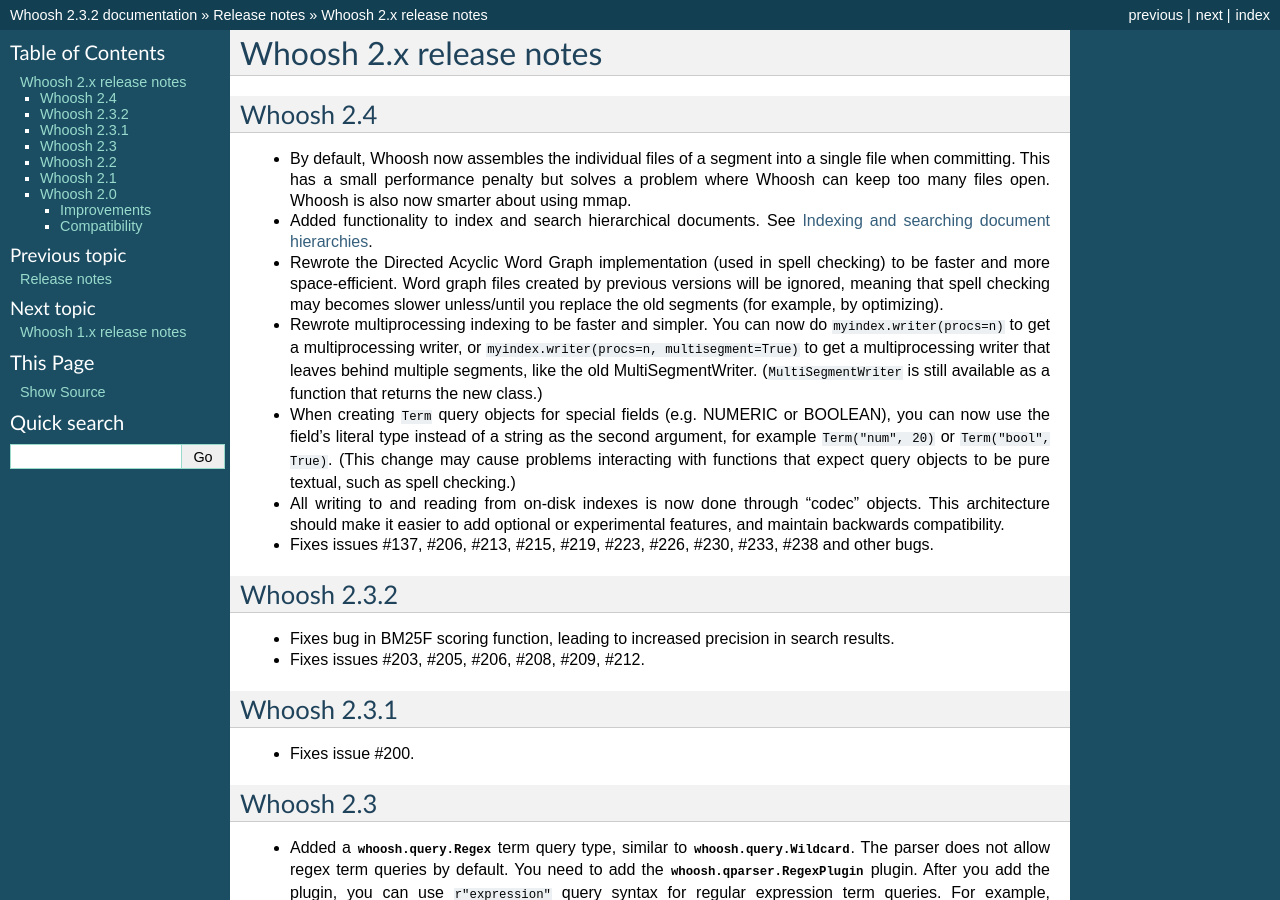
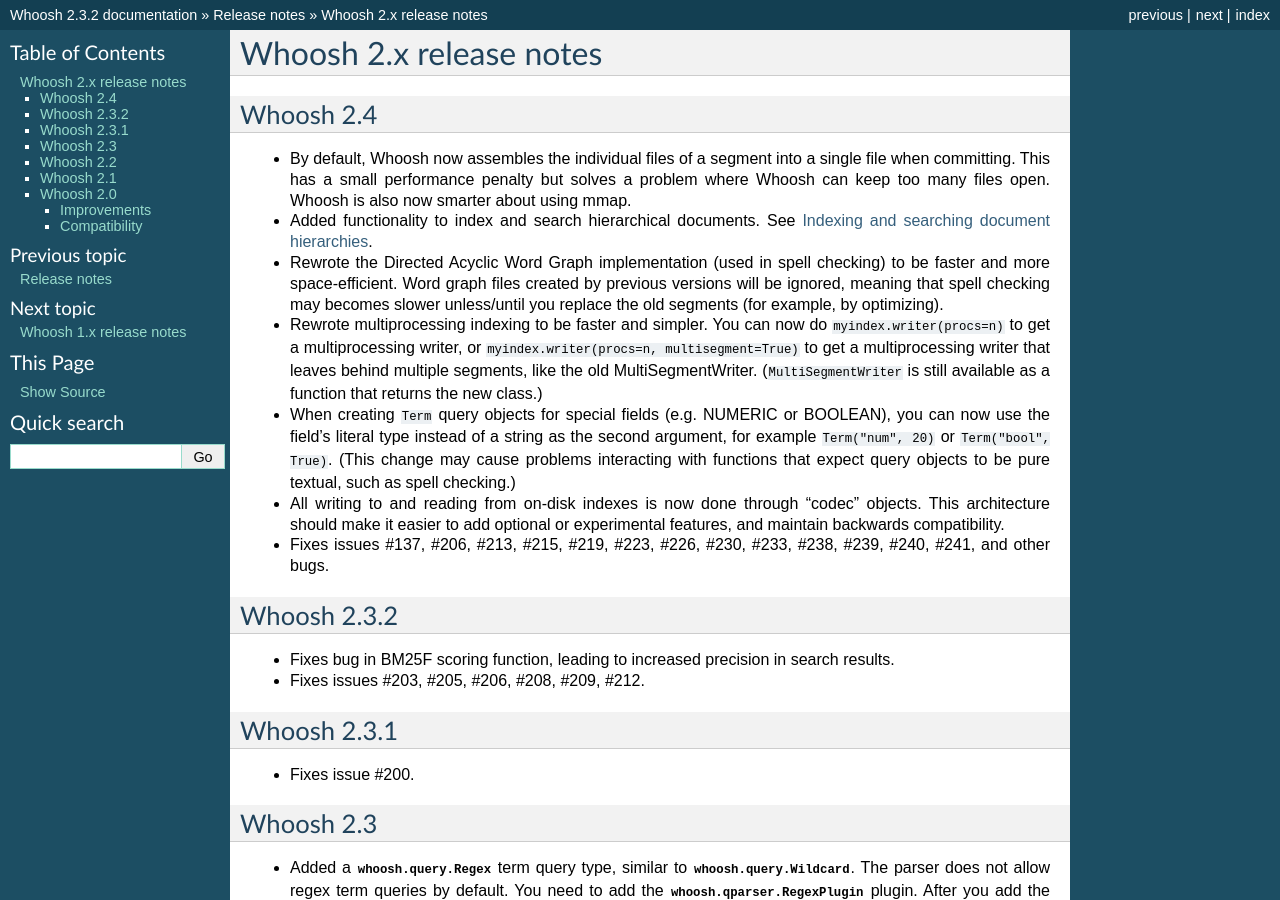
Before and after one commit to dex4er/whoosh, a Sphinx documentation site: the page built from docs/source/releases/2_0.rst, in a window 1280 px wide and 900 px high. Built offline with Sphinx 7.4.7, drawn with Linux system fonts in a browser that asks for light colours.

Commit message:
Updated list of fixed bugs.

```diff
--- a/docs/source/releases/2_0.rst
+++ b/docs/source/releases/2_0.rst
@@ -36,8 +36,8 @@ Whoosh 2.4
   objects. This architecture should make it easier to add optional or
   experimental features, and maintain backwards compatibility.
 
-* Fixes issues #137, #206, #213, #215, #219, #223, #226, #230, #233, #238
-  and other bugs.
+* Fixes issues #137, #206, #213, #215, #219, #223, #226, #230, #233, #238,
+  #239, #240, #241, and other bugs.
 
 
 Whoosh 2.3.2
```
